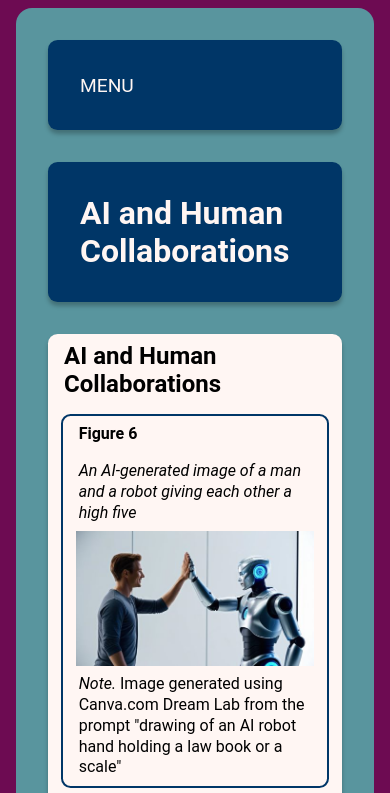
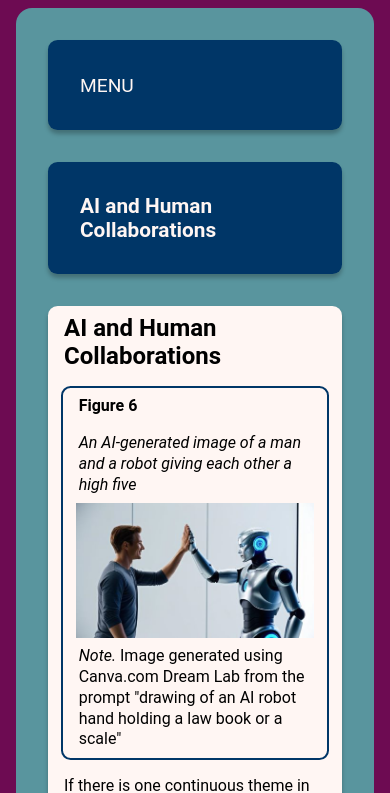
Before and after one commit to iui-hh-2025/group2, a plain HTML site: page ai-human-collaborations.html in a window 390 px wide. Shown: the top 793 px of the page. Drawn offline with Linux system fonts and the light colour scheme.

Commit message:
Updated Collaboration page
updated header for small screens

```diff
--- a/ai-human-collaborations.html
+++ b/ai-human-collaborations.html
@@ -38,7 +38,7 @@
         </nav>
 
         <header>
-            <h1>AI and Human Collaborations</h1>
+            <h1 class="collab">AI and Human Collaborations</h1>
         </header>
 
         <main>
--- a/stylesheets/index.css
+++ b/stylesheets/index.css
@@ -572,6 +572,13 @@ ul {
 
 }
 
+/*COLLABORATION PAGE BREAK POINT === shrink header size */
+@media only screen and (max-width : 400px) {
+	h1.collab {
+		font-size: 1.3rem;
+	}
+}
+
 /*THIRD BREAK POINT === hide images on very small screens */
 @media only screen and (max-width : 300px) {
 	img {
```
